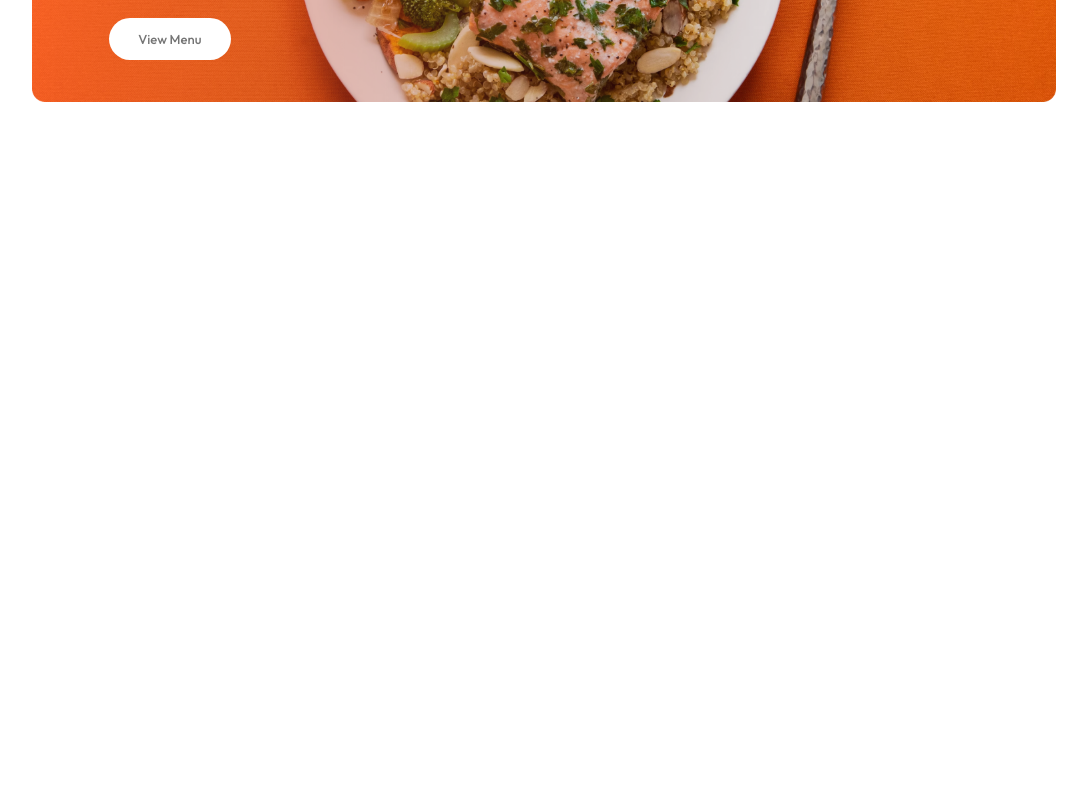
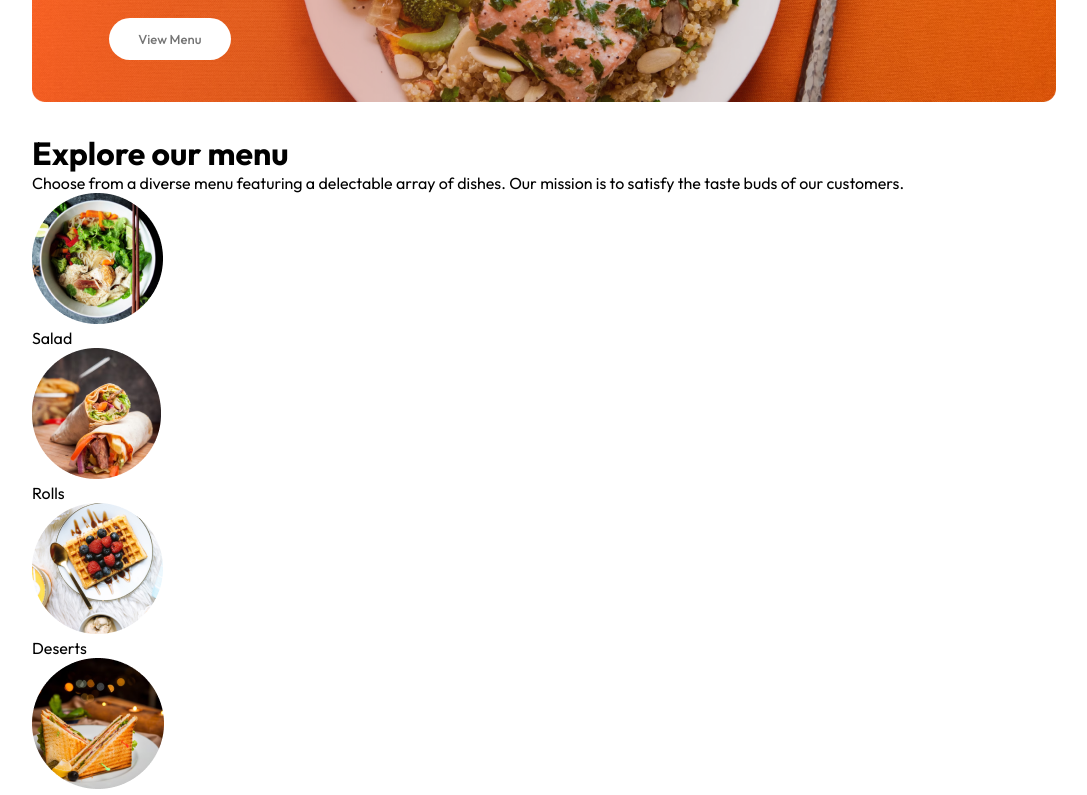
Before and after one commit to Kanishka2301/NiggsFood, a React (Vite) app: page / in a window 1280 px wide. Shown: the part 440-1235 px from the top of the page, without its empty margins (96-1183 px from the left). Before the commit the page ends 800 px from the top, so only its background shows below. Built offline with nearby package versions, Linux system fonts and the light colour scheme.

Commit message:
initial commit

```diff
--- /dev/null
+++ b/src/components/ExploreMenu/ExploreMenu.jsx
@@ -0,0 +1,26 @@
+import React from "react";
+import "./ExploreMenu.css";
+import { menu_list } from "../../assets/assets";
+const ExploreMenu = () => {
+  return (
+    <div className="explore-menu" id="explore-menu">
+      <h1>Explore our menu</h1>
+      <p className="explore-menu-text">
+        Choose from a diverse menu featuring a delectable array of dishes. Our
+        mission is to satisfy the taste buds of our customers.
+      </p>
+      <div className="explore-menu-list">
+        {menu_list.map((item, index) => {
+          return (
+            <div key={index} className="explore-menu-list-item">
+              <img src={item.menu_image} alt="" />
+              <p>{item.menu_name}</p>
+            </div>
+          );
+        })}
+      </div>
+    </div>
+  );
+};
+
+export default ExploreMenu;
--- a/src/pages/Home/Home.jsx
+++ b/src/pages/Home/Home.jsx
@@ -1,10 +1,13 @@
 import React from "react";
 import "./Home.css";
 import Header from "../../components/Header/Header";
+import ExploreMenu from "../../components/ExploreMenu/ExploreMenu";
+
 const Home = () => {
   return (
     <div>
       <Header />
+      <ExploreMenu />
     </div>
   );
 };
```
Also changed, not shown: src/components/ExploreMenu/ExploreMenu.css (added).
